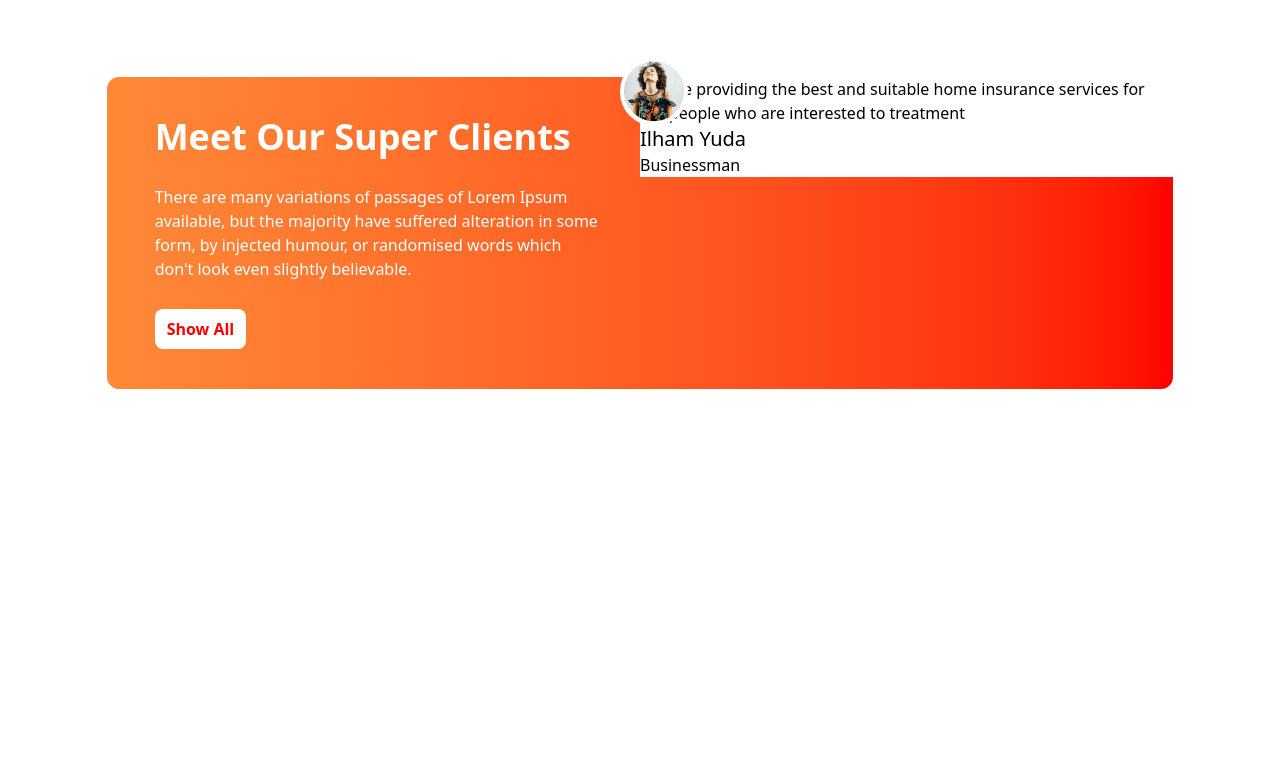
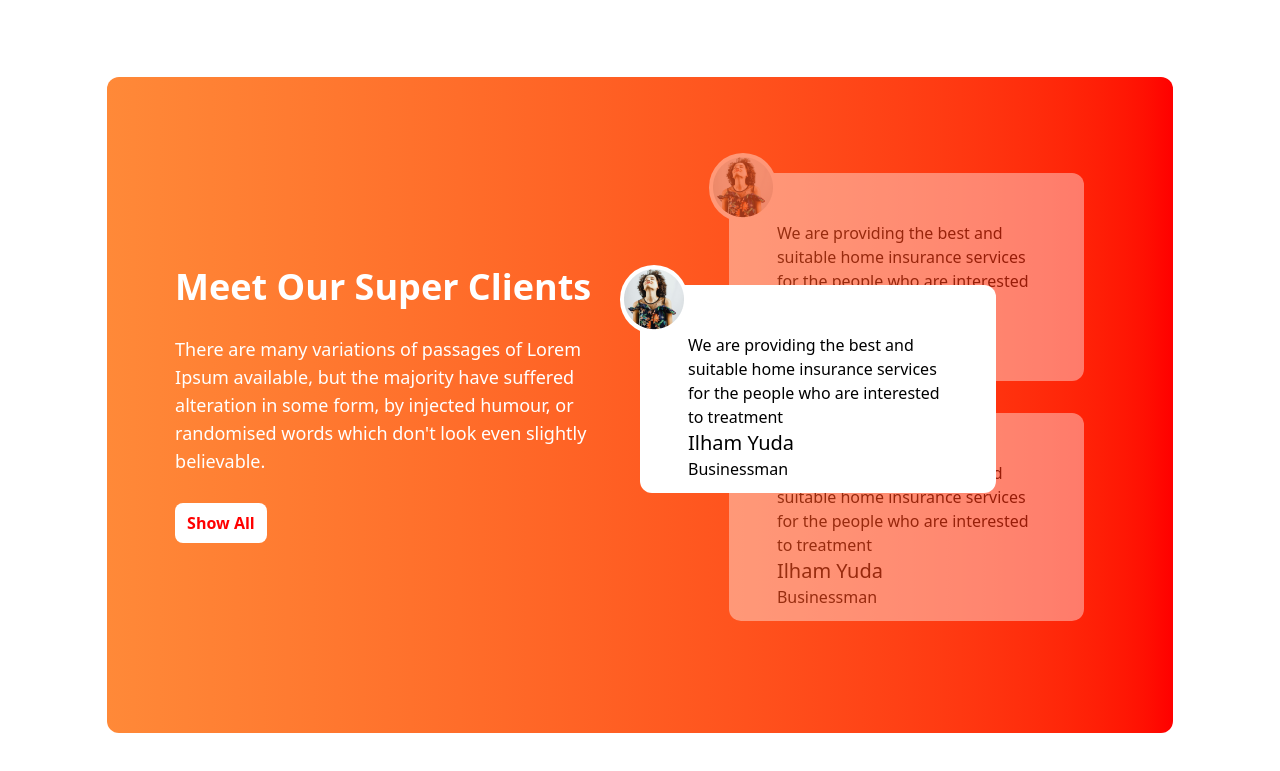
Before and after one commit to hurayrakhan/tea-house, a plain HTML site: page index.html in a window 1280 px wide. Shown: the part 2430-3201 px from the top of the page. Before the commit the page ends 2867 px from the top, so only its background shows below. Drawn offline with nearby package versions, Linux system fonts and the light colour scheme.

Commit message:
compleated clients section

```diff
--- a/index.html
+++ b/index.html
@@ -133,14 +133,16 @@
                 <p class="lg:text-lg">Premium Quality that makes tea more elegant and more durable when you use it.</p>
             </div>
         </section>
-        <section class="w-10/12 bg-gradient-to-l from-[#FF0000] to-[#FF8938] mx-auto grid grid-cols-1 lg:grid-cols-2 rounded-xl mb-12">
-            <div class="w-5/6 space-y-7 ml-12">
-                <h1 class="text-4xl text-white font-bold mt-10">Meet Our Super Clients</h1>
-                <p class="text-white ">There are many variations of passages of Lorem Ipsum available, but the majority have suffered alteration in some form, by injected humour, or randomised words which don't look even slightly believable. </p>
-                <button class="px-3 py-2 text-[#FF0000] rounded-lg bg-white font-bold mb-10">Show All</button>
+        <section class="w-10/12 bg-gradient-to-l from-[#FF0000] to-[#FF8938] mx-auto grid grid-cols-1 lg:grid-cols-2 rounded-xl mb-12 ">
+            <div class="flex items-center justify-center">
+                <div class="w-5/6 space-y-7 ml-12">
+                    <h1 class="text-4xl text-white font-bold mt-10">Meet Our Super Clients</h1>
+                    <p class="text-white lg:text-lg">There are many variations of passages of Lorem Ipsum available, but the majority have suffered alteration in some form, by injected humour, or randomised words which don't look even slightly believable. </p>
+                    <button class="px-3 py-2 text-[#FF0000] rounded-lg bg-white font-bold mb-10">Show All</button>
+                </div>
             </div>
-            <div class="relative">
-                <div class="relative bg-white">
+            <div class="relative ">
+                <div class="relative bg-white rounded-xl p-12 w-2/3 lg:h-52 lg:top-52 top-80 h-76 z-10 left-10 lg:left-0 ">
                     <div class="absolute -top-5 -left-5 bg-white rounded-full">
                         <img class="p-1" src="images/client.png" alt="">
                     </div>
@@ -148,6 +150,28 @@
                         <p>We are providing the best and suitable home insurance services for the people who are interested to treatment</p>
                     <h3 class="text-xl font-medium">Ilham Yuda</h3>
                     <p>Businessman</p>
+                    </div>
+                </div>
+                <div class="relative flex flex-col items-center gap-8 bottom-28 left-12 lg:left-0">
+                    <div class="relative bg-white rounded-xl p-12 w-2/3 lg:h-52 h-76 opacity-40">
+                        <div class="absolute -top-5 -left-5 bg-white rounded-full">
+                            <img class="p-1" src="images/client.png" alt="">
+                        </div>
+                        <div>
+                            <p>We are providing the best and suitable home insurance services for the people who are interested to treatment</p>
+                        <h3 class="text-xl font-medium">Ilham Yuda</h3>
+                        <p>Businessman</p>
+                        </div>
+                    </div>
+                    <div class="relative bg-white rounded-xl p-12 w-2/3 lg:h-52 h-76 opacity-40">
+                        <div class="absolute -top-5 -left-5 bg-white rounded-full">
+                            <img class="p-1" src="images/client.png" alt="">
+                        </div>
+                        <div>
+                            <p>We are providing the best and suitable home insurance services for the people who are interested to treatment</p>
+                        <h3 class="text-xl font-medium">Ilham Yuda</h3>
+                        <p>Businessman</p>
+                        </div>
                     </div>
                 </div>
             </div>
```
